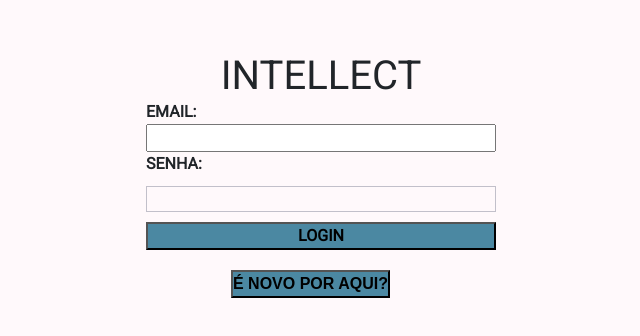
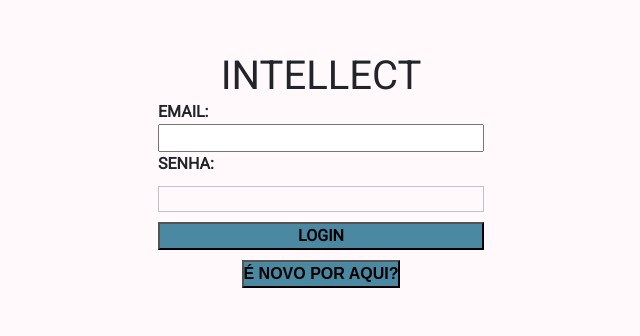
Before and after one commit to RafaelluzX/EscolaIntellect, a React (Create React App) app: page /Login in a window 1280 px wide. Shown: the part 198-534 px from the top of the page, without its empty margins (319-959 px from the left). Built offline with nearby package versions, Linux system fonts and the light colour scheme.

Commit message:
botao centralizado

```diff
--- a/src/pages/LoginOrRegister.jsx
+++ b/src/pages/LoginOrRegister.jsx
@@ -11,9 +11,9 @@ function LoginOrRegister() {
     setIsLogin(!isLogin);
   };
   return (
-    <div>
+    <div className="flexContainer">
       {isLogin ? <Login /> : <Registro />}
-      <button className="buttonCreate" onClick={handleToggleForm}>
+      <button className="buttonRegister" onClick={handleToggleForm}>
         {isLogin ? "É novo por aqui?" : "Já possuo conta"}
       </button>
     </div>
--- a/src/styles/login.css
+++ b/src/styles/login.css
@@ -23,11 +23,15 @@ button{
   background-color: #4B88A2;
   font-weight: 700;
   text-transform: uppercase;
-
 }
 
-.buttonCreate{
-  position: absolute;
-  margin-left: 550;
-  margin-top: 20px;
+.flexContainer{
+  display: flex;
+  flex-direction: column;
+  max-width: 350px;
+  margin: 0 auto;
 }
+.buttonRegister{
+  margin: 0 auto;
+  margin-top: 10px;
+}
```
